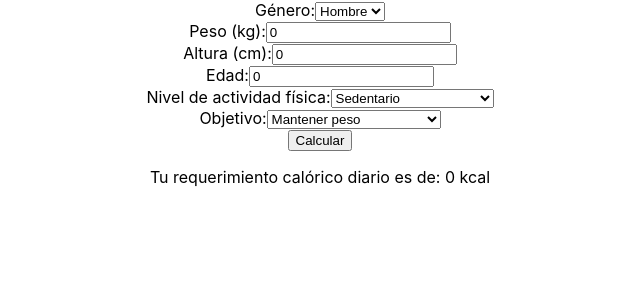
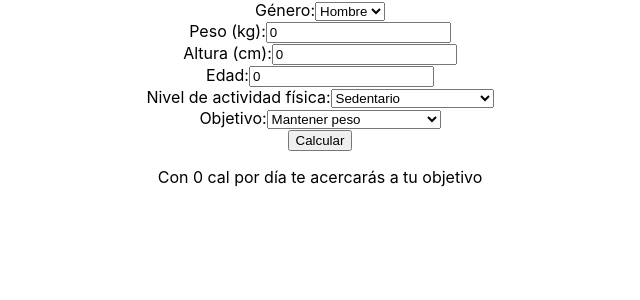
Before and after one commit to RobertCastro/fitcalc-actimax, a React (Create React App) app in the folder frontend/: page /blog/calculadora-de-calorias in a window 1280 px wide. Shown: the top 300 px of the page, without its empty margins (320-960 px from the left). Built offline with nearby package versions, Linux system fonts and the light colour scheme.

Commit message:
Mensaje resultado

```diff
--- a/frontend/src/components/NecesidadesCaloricas.js
+++ b/frontend/src/components/NecesidadesCaloricas.js
@@ -127,7 +127,7 @@
     <button type="submit">Calcular</button>
   </form>
   <div>
-    <p>Tu requerimiento calórico diario es de: {calorias} kcal</p>
+    <p>Con {calorias} cal por día te acercarás a tu objetivo</p>
   </div>
 </div>
 );
```
